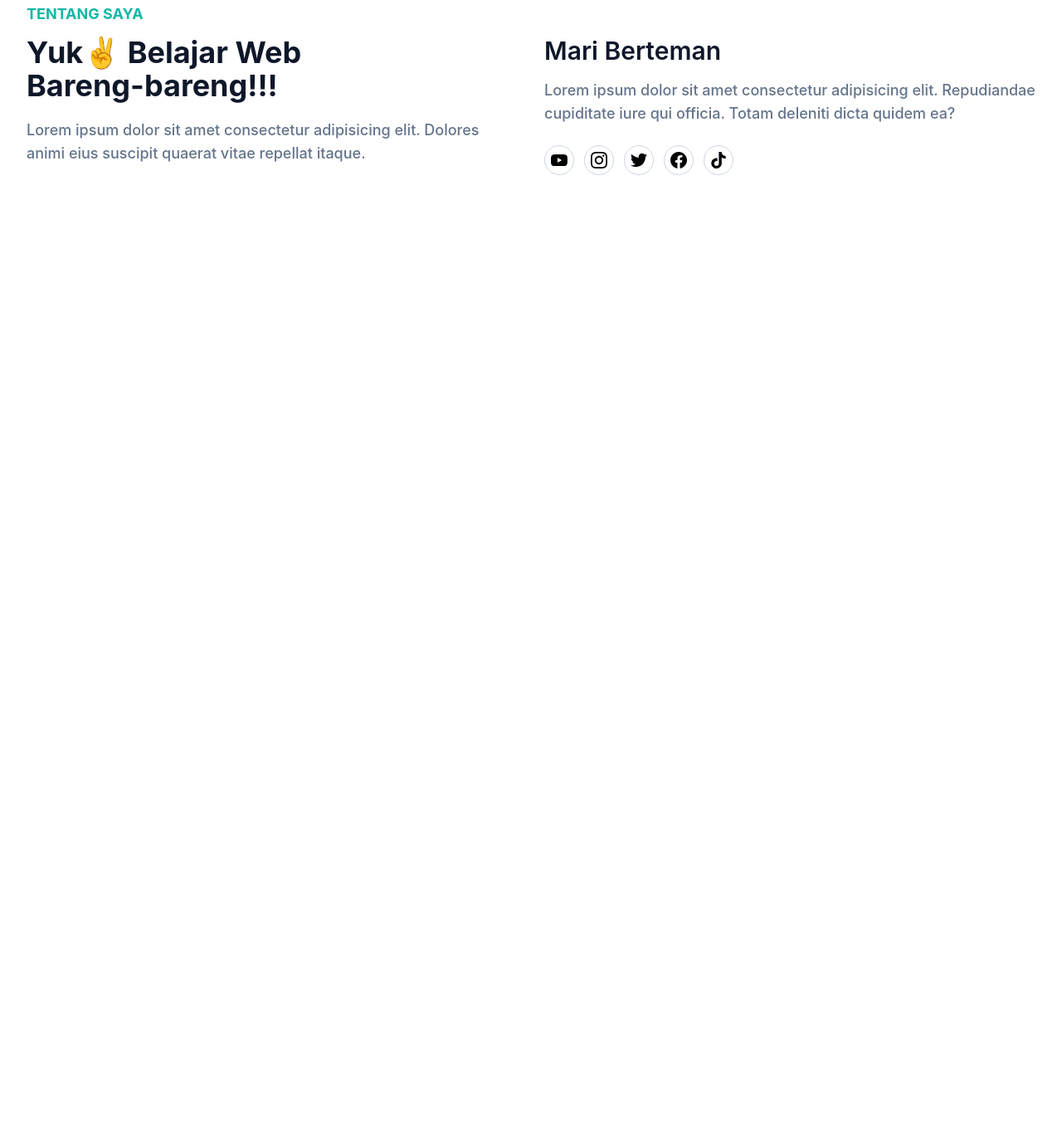
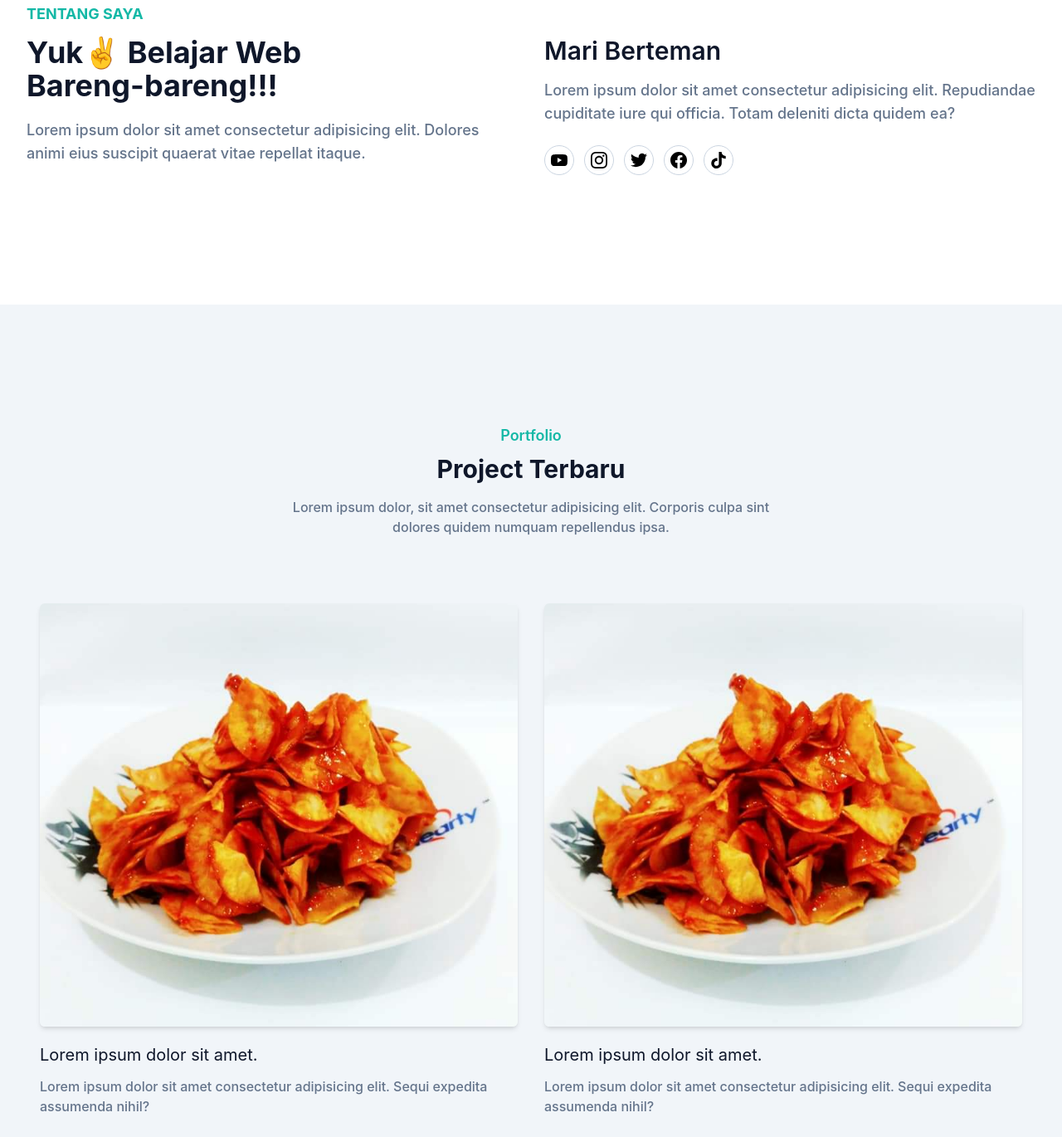
Before and after one commit to Riobush32/Tailwind-Portofolio, a website: page index.html in a window 1280 px wide. Shown: the part 902-2272 px from the top of the page at 83% size. Before the commit the page ends 1269 px from the top, so only its background shows below. Drawn offline with Linux system fonts and the light colour scheme.

Commit message:
portfolio section 1.35.00

```diff
--- a/index.html
+++ b/index.html
@@ -181,6 +181,50 @@
 
     <!-- about section end  -->
 
+    <section id="portfolio" class="pt-36 pb-16 bg-slate-100">
+        <div class="container">
+            <div class="w-full px-4">
+                <div class="max-w-xl mx-auto text-center mb-16">
+                    <h4 class="font-semibold text-lg text-primary mb-2">Portfolio</h4>
+                    <h2 class="font-bold mb-4 text-3xl text-dark">Project Terbaru</h2>
+                    <p class="font-medium text-md text-secondary">Lorem ipsum dolor, sit amet consectetur adipisicing elit. Corporis culpa sint dolores quidem numquam repellendus ipsa.</p>
+                </div>
+            </div>
+
+            <div class="w-full px-4 flex flex-wrap justify-center xl:10/12 xl:mx-auto">
+                <div class="mb-12 p-4 md:w-1/2">
+                    <div class="rounded-md shadow-md overflow-hidden">
+                        <img src="dist/img/Screenshot_20200514-1303122.png" alt="Landing Page" width="w-full">
+                    </div>
+                    <h3 class="font-seminold text-xl text-dark mt-5 mb-3">Lorem ipsum dolor sit amet.</h3>
+                    <p class="font-medium text-base text-secondary">Lorem ipsum dolor sit amet consectetur adipisicing elit. Sequi expedita assumenda nihil?</p>
+                </div>
+                <div class="mb-12 p-4 md:w-1/2">
+                    <div class="rounded-md shadow-md overflow-hidden">
+                        <img src="dist/img/Screenshot_20200514-1303122.png" alt="Landing Page" width="w-full">
+                    </div>
+                    <h3 class="font-seminold text-xl text-dark mt-5 mb-3">Lorem ipsum dolor sit amet.</h3>
+                    <p class="font-medium text-base text-secondary">Lorem ipsum dolor sit amet consectetur adipisicing elit. Sequi expedita assumenda nihil?</p>
+                </div>
+                <div class="mb-12 p-4 md:w-1/2">
+                    <div class="rounded-md shadow-md overflow-hidden">
+                        <img src="dist/img/Screenshot_20200514-1303122.png" alt="Landing Page" width="w-full">
+                    </div>
+                    <h3 class="font-seminold text-xl text-dark mt-5 mb-3">Lorem ipsum dolor sit amet.</h3>
+                    <p class="font-medium text-base text-secondary">Lorem ipsum dolor sit amet consectetur adipisicing elit. Sequi expedita assumenda nihil?</p>
+                </div>
+
+            </div>
+
+        </div>
+
+    </section>
+
+    <!-- portfolio seccsion start  -->
+
+
+
+    <!-- portfolio seccsion end   -->
     <script src="dist/js/script.js"></script>
 </body>
 
```
Also changed, not shown: dist/img/Screenshot_20200514-1303122.png (added), dist/output.css.
